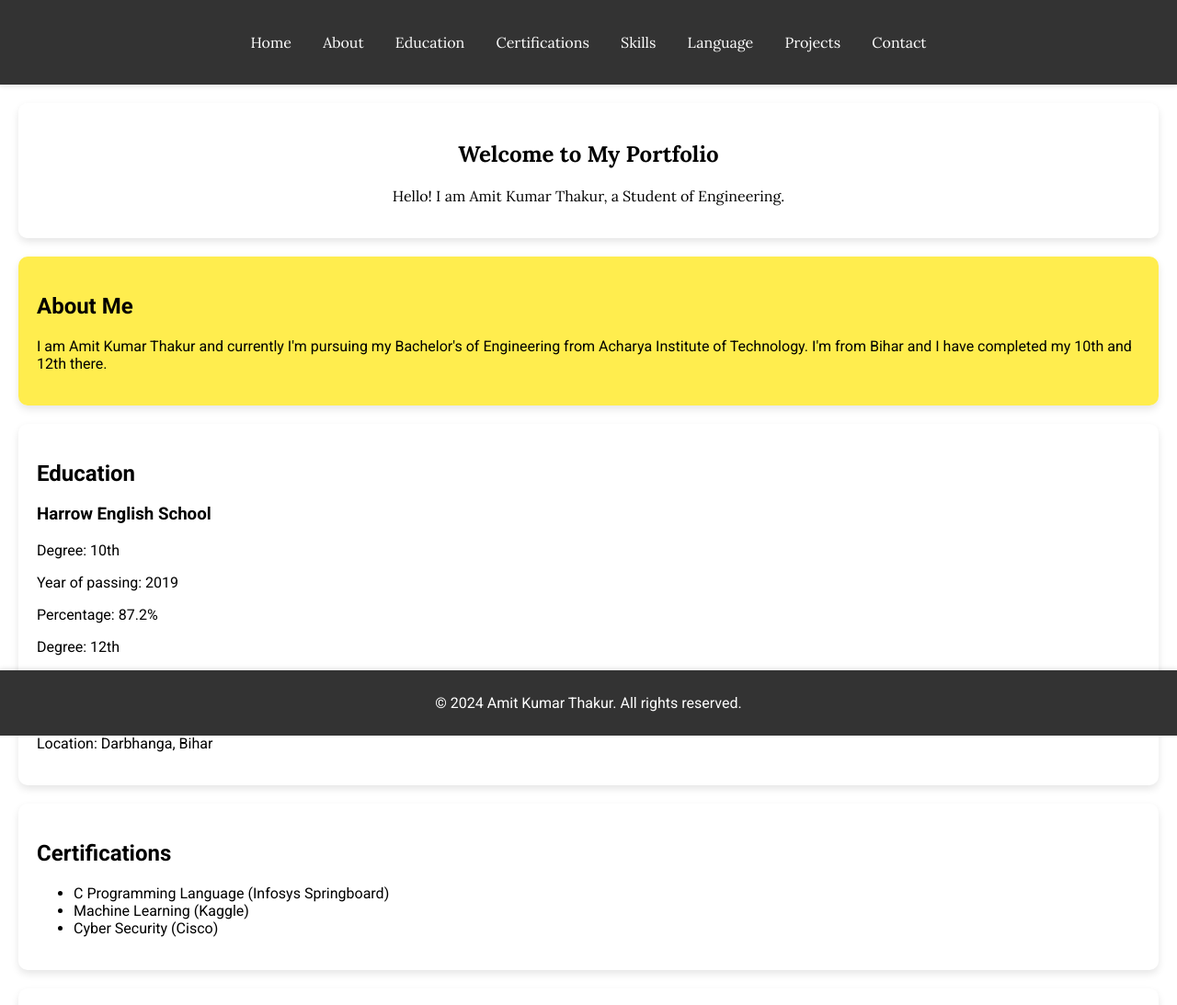
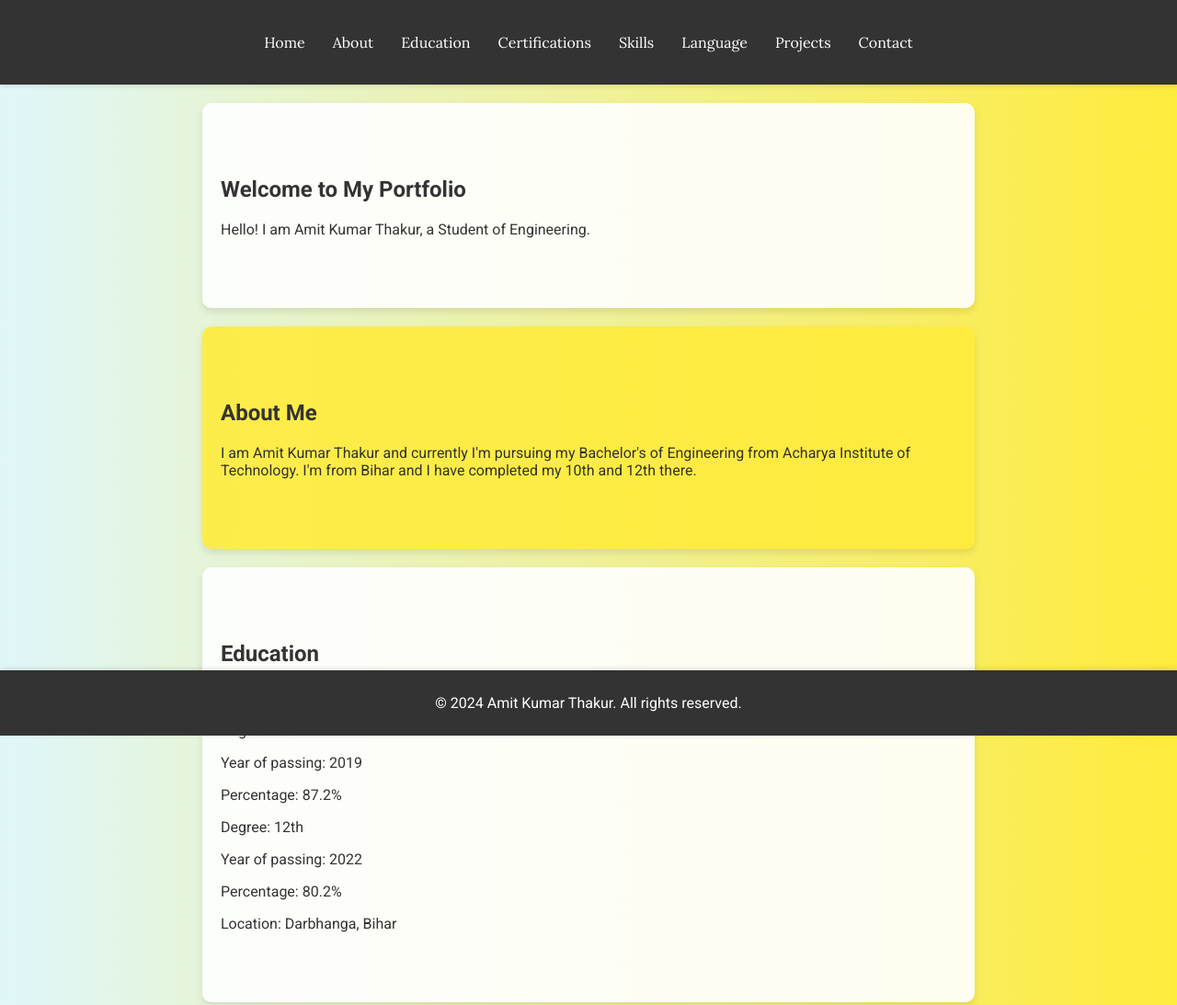
Before and after one commit to amit0006/Amit-Kumar-Thakur-portfolio, a plain HTML site: page index.html in a window 1280 px wide. Shown: the top 1093 px of the page at 92% size. Drawn offline with Linux system fonts and the light colour scheme.

Commit message:
Update styles.css

```diff
--- a/styles.css
+++ b/styles.css
@@ -1,11 +1,12 @@
 @import url('https://fonts.googleapis.com/css2?family=Lora:wght@400;700&family=Roboto:wght@300;400;700&display=swap');
 
 body {
-    font-family: 'Roboto' , sans-serif;
+    font-family: 'Roboto', sans-serif;
     margin: 0;
     padding: 0;
     box-sizing: border-box;
-    background-color: linear-gradient(to right, #e0f7fa, #ffeb3b);
+    background: linear-gradient(to right, #e0f7fa, #ffeb3b);
+    color: #333;
 }
 
 header {
@@ -13,17 +14,18 @@ header {
     color: #fff;
     padding: 20px 0;
     text-align: center;
-    font-family: 'Lora', serify;
+    font-family: 'Lora', serif;
     box-shadow: 0 2px 5px rgba(0, 0, 0, 0.1);
 }
 
 nav ul {
     list-style: none;
     padding: 0;
+    display: flex;
+    justify-content: center;
 }
 
 nav ul li {
-    display: inline;
     margin: 0 15px;
 }
 
@@ -32,25 +34,24 @@ nav ul li a {
     text-decoration: none;
     transition: color 0.3s ease;
 }
+
 nav ul li a:hover {
     color: #ffeb3b; /* Change color on hover */
 }
 
 section {
-    padding: 20px;
-    margin: 20px;
+    padding: 60px 20px;
+    margin: 20px auto;
+    max-width: 800px;
     border-radius: 10px;
     box-shadow: 0 4px 8px rgba(0, 0, 0, 0.1); /* Add shadow to sections */
     transition: transform 0.3s ease, box-shadow 0.3s ease; /* Add transition */
+    background: rgba(255, 255, 255, 0.9); /* Default background */
 }
+
 section:hover {
     transform: translateY(-10px); /* Lift section on hover */
     box-shadow: 0 8px 16px rgba(0, 0, 0, 0.2); /* Enhance shadow on hover */
-}
-#home {
-    background: rgba(255, 255, 255, 0.9); /* Change background color */
-    text-align: center;
-    font-family: 'Lora', serif;
 }
 
 #about {
@@ -75,6 +76,7 @@ section:hover {
     box-shadow: 0 2px 5px rgba(0, 0, 0, 0.1); /* Add shadow */
     transition: transform 0.3s ease, box-shadow 0.3s ease;
 }
+
 .project:hover {
     transform: translateY(-5px); /* Lift project on hover */
     box-shadow: 0 4px 10px rgba(0, 0, 0, 0.15); /* Enhance shadow on hover */
@@ -90,3 +92,18 @@ footer {
     bottom: 0;
     box-shadow: 0 -2px 5px rgba(0, 0, 0, 0.1);
 }
+
+.social-media-item {
+    display: inline-block;
+    margin: 10px;
+}
+
+.social-media-item img {
+    width: 40px;
+    height: 40px;
+    transition: transform 0.3s ease;
+}
+
+.social-media-item img:hover {
+    transform: scale(1.1);
+}
```
